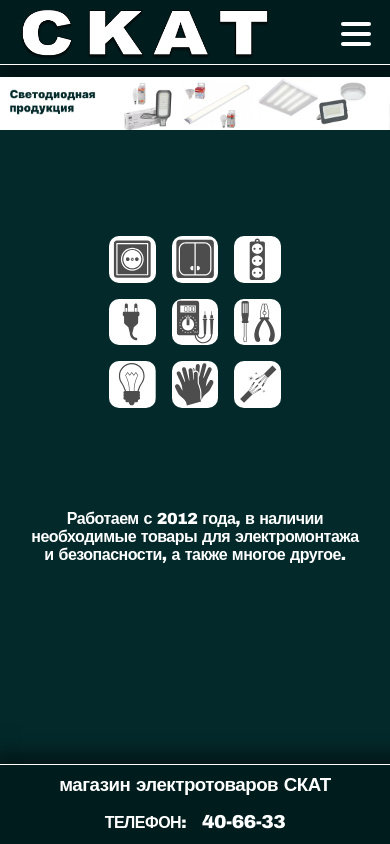
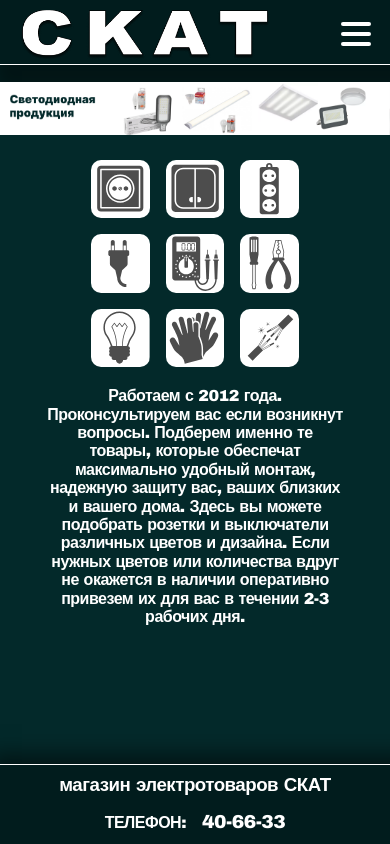
Before and after one commit to misterildar/ckat-frontend, a React (Vite) app: page / in a window 390 px wide. Built offline with nearby package versions, Linux system fonts and the light colour scheme.

Commit message:
fix home description

```diff
--- a/src/components/app/style.module.scss
+++ b/src/components/app/style.module.scss
@@ -10,6 +10,6 @@
   display: flex;
   flex-direction: column;
   flex-grow: 1;
-  padding: 3vw 2vw;
+  padding: 2vh 5vw;
   box-sizing: border-box;
 }
--- a/src/components/form/form.tsx
+++ b/src/components/form/form.tsx
@@ -203,7 +203,7 @@ const Form: FC<LoginFormProps> = ({
           </button>
           {registerLink}
           {loginLink}
-          {errorMessage}
+          <p className={styles.error}>{errorMessage as ReactNode}</p>
         </>
       </form>
     </div>
--- a/src/components/form/style.module.scss
+++ b/src/components/form/style.module.scss
@@ -4,11 +4,12 @@
   align-items: center;
   color: #fff;
   padding: 4vw 6vw;
-  max-width: 90vw;
+  max-width: 80vw;
   border-radius: 20px;
   background-color: #001819bd;
   box-shadow: 0 44px 90px #000;
   border: 1px solid rgb(0, 4, 2);
+  box-sizing: border-box;
 }
 
 .input {
@@ -71,3 +72,7 @@
     gap: 5px;
   }
 }
+
+.error {
+  text-align: center;
+}
--- a/src/pages/home.tsx
+++ b/src/pages/home.tsx
@@ -3,6 +3,7 @@ import { FC } from 'react';
 import useDevice from '../hooks/useDevice';
 import { arraySvg } from '../utils/constants';
 import { Slider } from '../components/slider/slider';
+import { homeDescription } from '../utils/constants';
 
 import styles from './style.module.scss';
 
@@ -13,27 +14,18 @@ export const Home: FC = () => {
 
   const styleGrid = isMobile ? styles.home__grid_mobile : styles.home__grid;
 
+  const styleHome = isMobile ? styles.home__mobile : styles.home;
+
   const styleImage = isMobile ? styles.home__image_mobile : styles.home__image;
 
   const fontSize = isMobile ? (
-    <h4 className={styles.home__title}>
-      Работаем с&nbsp;2012&nbsp;года, в&nbsp;наличии необходимые товары для
-      электромонтажа и&nbsp;безопасности, а&nbsp;также многое другое.
-    </h4>
+    <h4 className={styles.home__title}>{homeDescription}</h4>
   ) : (
-    <h2 className={styles.home__title}>
-      Работаем с&nbsp;2012&nbsp;года. Проконсультируем вас если возникнут
-      вопросы. Подберем именно те&nbsp;товары, которые обеспечат максимально
-      удобный монтаж, надежную защиту вас, ваших близких и&nbsp;вашего дома.
-      Здесь вы&nbsp;можете подобрать розетки и&nbsp;выключатели различных цветов
-      и&nbsp;дизайна. Если нужных цветов или количества вдруг не&nbsp;окажется
-      в&nbsp;наличии оперативно привезем их&nbsp;для вас в&nbsp;течении
-      2&nbsp;&mdash; 3&nbsp;рабочих дня
-    </h2>
+    <h2 className={styles.home__title}>{homeDescription}</h2>
   );
 
   return (
-    <div className={styles.home}>
+    <div className={styleHome}>
       <Slider />
       <div className={styleGrid}>
         {arraySvg.map((svg, index) => (
--- a/src/pages/style.module.scss
+++ b/src/pages/style.module.scss
@@ -21,6 +21,14 @@
   align-items: center;
   gap: 12vh;
 
+  &__mobile {
+    display: flex;
+    flex-direction: column;
+    align-items: center;
+    padding: 0 16px;
+    gap: 20px;
+  }
+
   &__image {
     border-radius: 10px;
     width: 6vw;
@@ -28,7 +36,7 @@
 
   &__image_mobile {
     border-radius: 10px;
-    width: 12vw;
+    width: 15vw;
   }
 
   &__bottom {
@@ -134,7 +142,7 @@
   }
   &__button_mobile {
     position: absolute;
-    top: 0;
+    top: 10px;
   }
 }
 
--- a/src/utils/constants.ts
+++ b/src/utils/constants.ts
@@ -49,3 +49,6 @@ export const arrayImages = [
 ];
 
 export const arraySvg = [svg10, svg2, svg3, svg1, svg5, svg6, svg8, svg9, svg4];
+
+export const homeDescription =
+  ' Работаем с 2012 года. Проконсультируем вас если возникнут вопросы. Подберем именно те товары, которые обеспечат максимально удобный монтаж, надежную защиту вас, ваших близких и вашего дома. Здесь вы можете подобрать розетки и выключатели различных цветов и дизайна. Если нужных цветов или количества вдруг не окажется в наличии оперативно привезем их для вас в течении 2-3 рабочих дня.';
```
